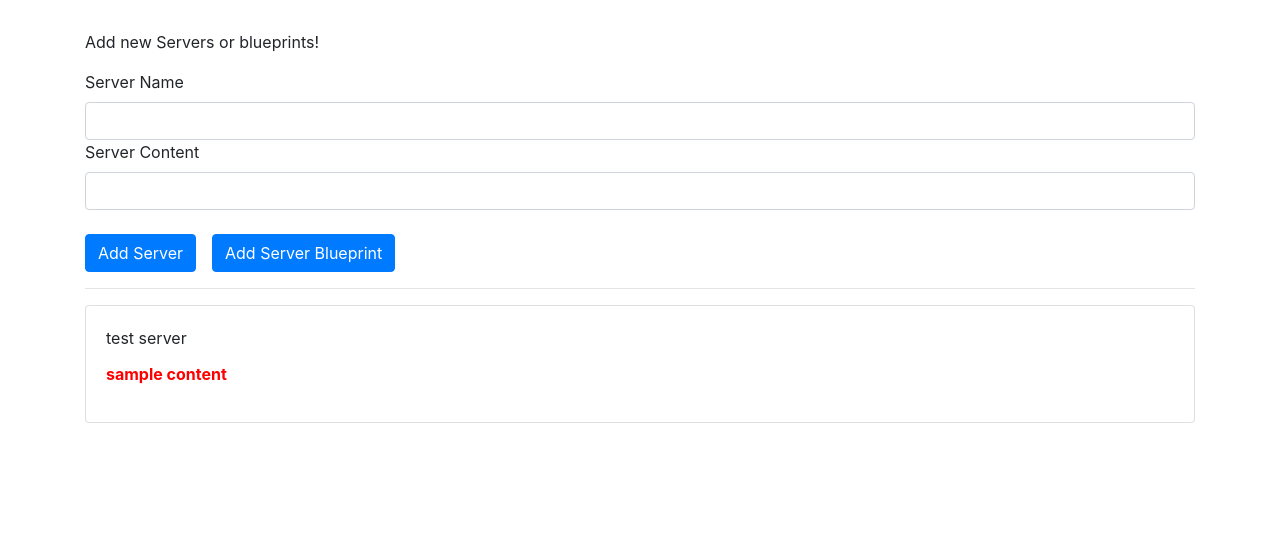
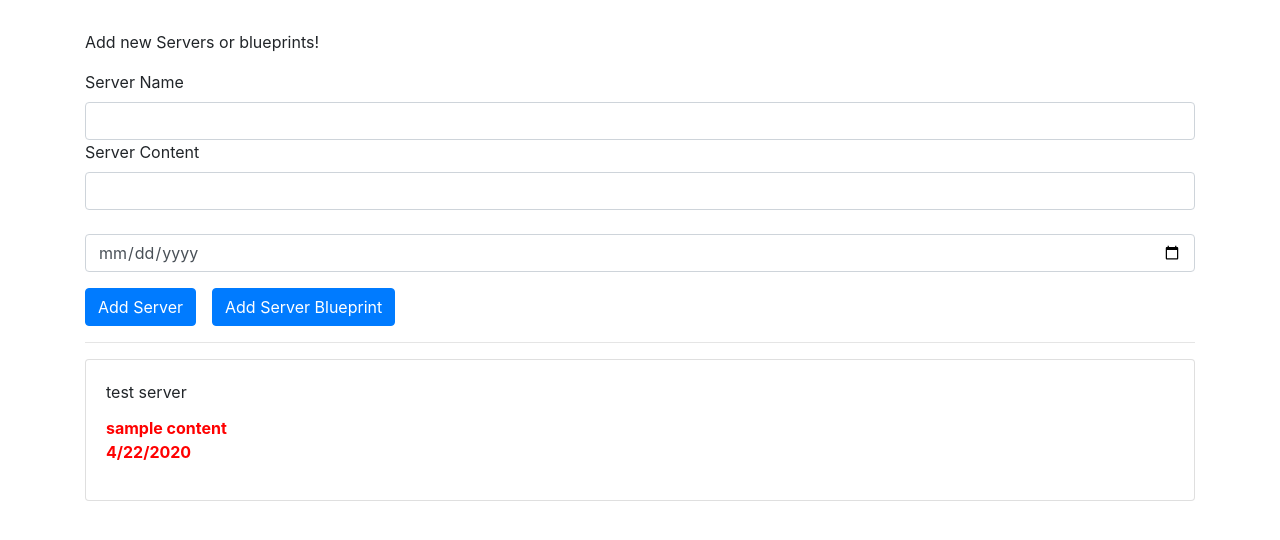
Before and after one commit to jisshub/test---project-angular-app, an Angular app: page / in a window 1280 px wide. Shown: the top 540 px of the page. Built offline with nearby package versions, Linux system fonts and the light colour scheme.

Commit message:
viewchild - local reference - access diredclty from ts code

```diff
--- a/src/app/app.component.ts
+++ b/src/app/app.component.ts
@@ -9,20 +9,23 @@ export class AppComponent {
   // define serverElements array
   serverElements = [{type: "server",
                     name:"test server",
-                    content: "sample content"}];
+                    content: "sample content",
+                    date: new Date().toLocaleDateString()}];
 
-  OnServerAdded(serverData: {serverName: string, serverContent: string}){
+  OnServerAdded(serverData: {serverName: string, serverContent: string, serverDate: string}){
       this.serverElements.push({
       type: 'server',
       name: serverData.serverName,
-      content: serverData.serverContent
+      content: serverData.serverContent,
+      date: serverData.serverDate
     });
   }
-  OnBluePrintAdded(blueprintData: {serverName: string, serverContent: string}){
+  OnBluePrintAdded(blueprintData: {serverName: string, serverContent: string, serverDate: string}){
       this.serverElements.push({
       type: 'blueprint',
       name: blueprintData.serverName,
-      content: blueprintData.serverContent
+      content: blueprintData.serverContent,
+      date: blueprintData.serverDate,
     });
   }
 }
--- a/src/app/cockpit/cockpit.component.html
+++ b/src/app/cockpit/cockpit.component.html
@@ -8,8 +8,9 @@
     <!-- use local reference  instead of two way data binding-->
     <input type="text" class="form-control" #bluePrint>
     <br>
+    <input type="date" class="form-control" name="date" id="date" #serverDate>
     <!-- pass that local reference variables as arguments to function call -->
-    <button class="btn btn-primary mr-3"(click)="onAddServer(serverName, bluePrint)">Add Server</button>
-    <button class="btn btn-primary" (click)="onAddBlueprint(serverName, bluePrint)">Add Server Blueprint</button>
+    <button class="btn btn-primary mr-3 mt-3"(click)="onAddServer(serverName, bluePrint, serverDate)">Add Server</button>
+    <button class="btn btn-primary mt-3" (click)="onAddBlueprint(serverName, bluePrint, serverDate)">Add Server Blueprint</button>
   </div>
 </div>
--- a/src/app/cockpit/cockpit.component.ts
+++ b/src/app/cockpit/cockpit.component.ts
@@ -1,4 +1,4 @@
-import { Component, OnInit, Output } from '@angular/core';
+import { Component, OnInit, Output, ViewChild, ElementRef } from '@angular/core';
 // import EventEmitetr class from angular/core
 import { EventEmitter } from '@angular/core'
 
@@ -10,36 +10,47 @@ import { EventEmitter } from '@angular/core'
 export class CockpitComponent implements OnInit {
   // create twoo properties which are marked as event emitters
  // use @Ouput() before each event emitter, since v r outputting this events to our app component.
-  @Output() serverCreated = new EventEmitter<{serverName: string, serverContent: string}>();
+  @Output() serverCreated = new EventEmitter<{serverName: string, serverContent: string, serverDate: string}>();
 
   // we can even assign alias to our custom event.
 
-  @Output('bpCreated') bluePrintCreated = new EventEmitter<{serverName: string, serverContent:string}>();
+  @Output('bpCreated') bluePrintCreated = new EventEmitter<{serverName: string, serverContent:string, serverDate: string}>();
   // these two eventEmiters are used in appcomponent.html
   // these eventemitetrs are objects in angular which allows to emit our
   // own custom events
 
-  constructor() { }
+  // set viewChild on serverDate reference
+  @ViewChild("serverDate", {static: true}) serverDateInput: ElementRef;
+  constructor() {
+  }
 
   ngOnInit(): void {
   }
   // get the lcal reference arguments to parameters of type HTMLInputElmeent
   onAddServer(getsServerName: HTMLInputElement, getBluePrint:HTMLInputElement) {
 
-    // emita  serverCreated event with an object as its arguments
+    // // emita  serverCreated event with an object as its arguments
     this.serverCreated.emit({
 
       // to get the value of referenced element, use value attribute
       serverName: getsServerName.value,
-      serverContent: getBluePrint.value
+      serverContent: getBluePrint.value,
+
+      // get value of serverDateInut by applying nativELement.value atribute
+      serverDate: this.serverDateInput.nativeElement.value,
     });
+
+
+    console.log(this.serverDateInput) //will get a ElemenRef
+
   }
 
   onAddBlueprint(getsServerName: HTMLInputElement, getBluePrint: HTMLInputElement) {
     // emit blurprintcreted event with an object as it argument
     this.bluePrintCreated.emit({
       serverName: getsServerName.value,
-      serverContent: getBluePrint.value
+      serverContent: getBluePrint.value,
+      serverDate: this.serverDateInput.nativeElement.value
     })
   }
 
--- a/src/app/server/server.component.html
+++ b/src/app/server/server.component.html
@@ -2,6 +2,12 @@
 <div class="card-text">
   <p>
     <strong *ngIf="element.type === 'server'" style="color: red">{{ element.content }}</strong>
+    <br>
+    <strong *ngIf="element.type === 'server'" style="color: red">{{ element.date }}</strong>
+
     <em *ngIf="element.type === 'blueprint'" style="color: blue">{{ element.content }}</em>
+    <br>
+    <em *ngIf="element.type === 'blueprint'" style="color: blue">{{ element.date }}</em>
+
   </p>
 </div>
--- a/src/app/server/server.component.ts
+++ b/src/app/server/server.component.ts
@@ -15,7 +15,7 @@ export class ServerComponent implements OnInit {
 
   // we can even alias to our element property
   // and use that alias in appcomponent.
-  @Input('myElement') element: {type:string, name:string, content:string};
+  @Input('myElement') element: {type:string, name:string, content:string, date: string};
   constructor() { }
 
   ngOnInit(): void {
```
